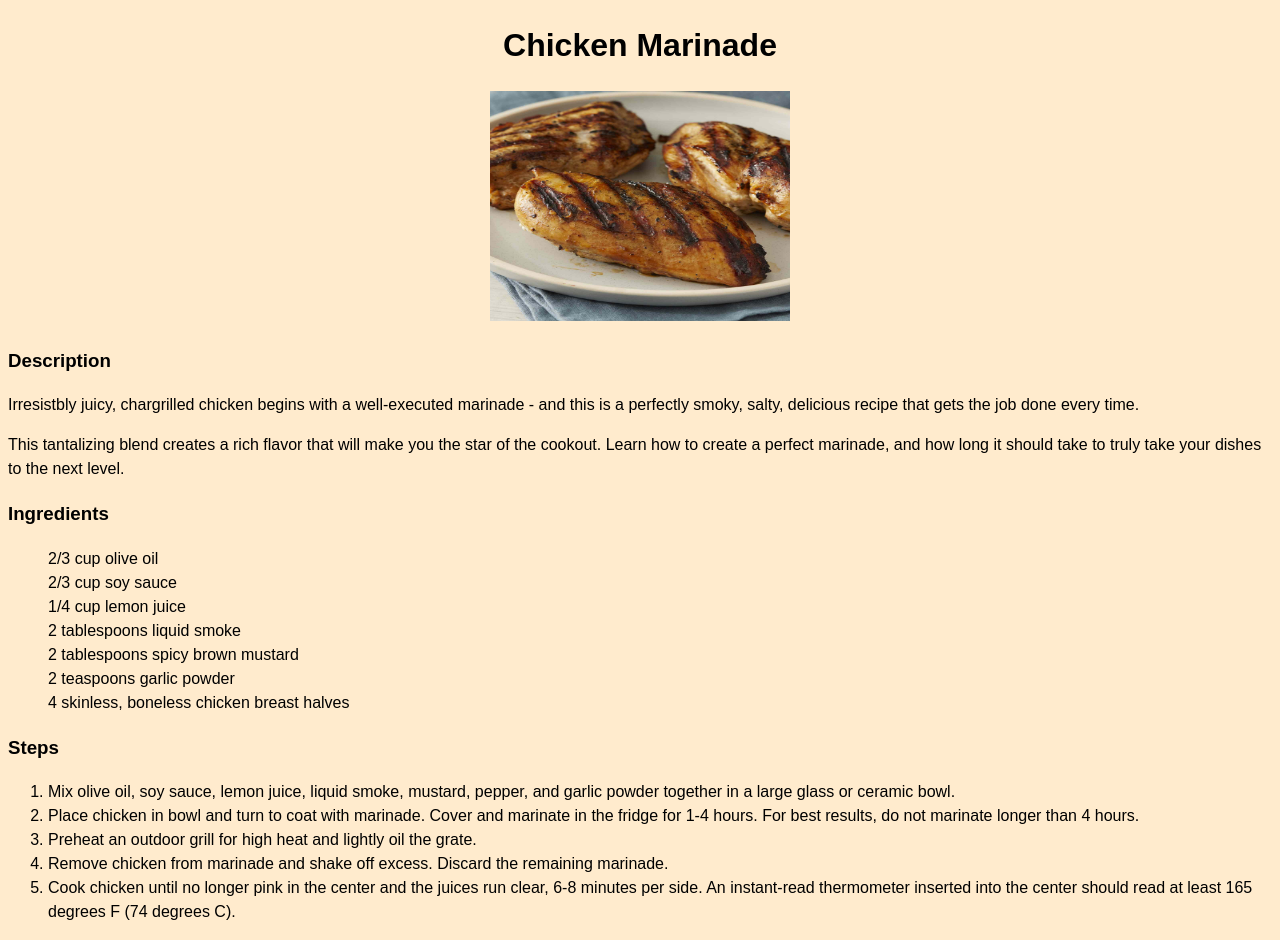
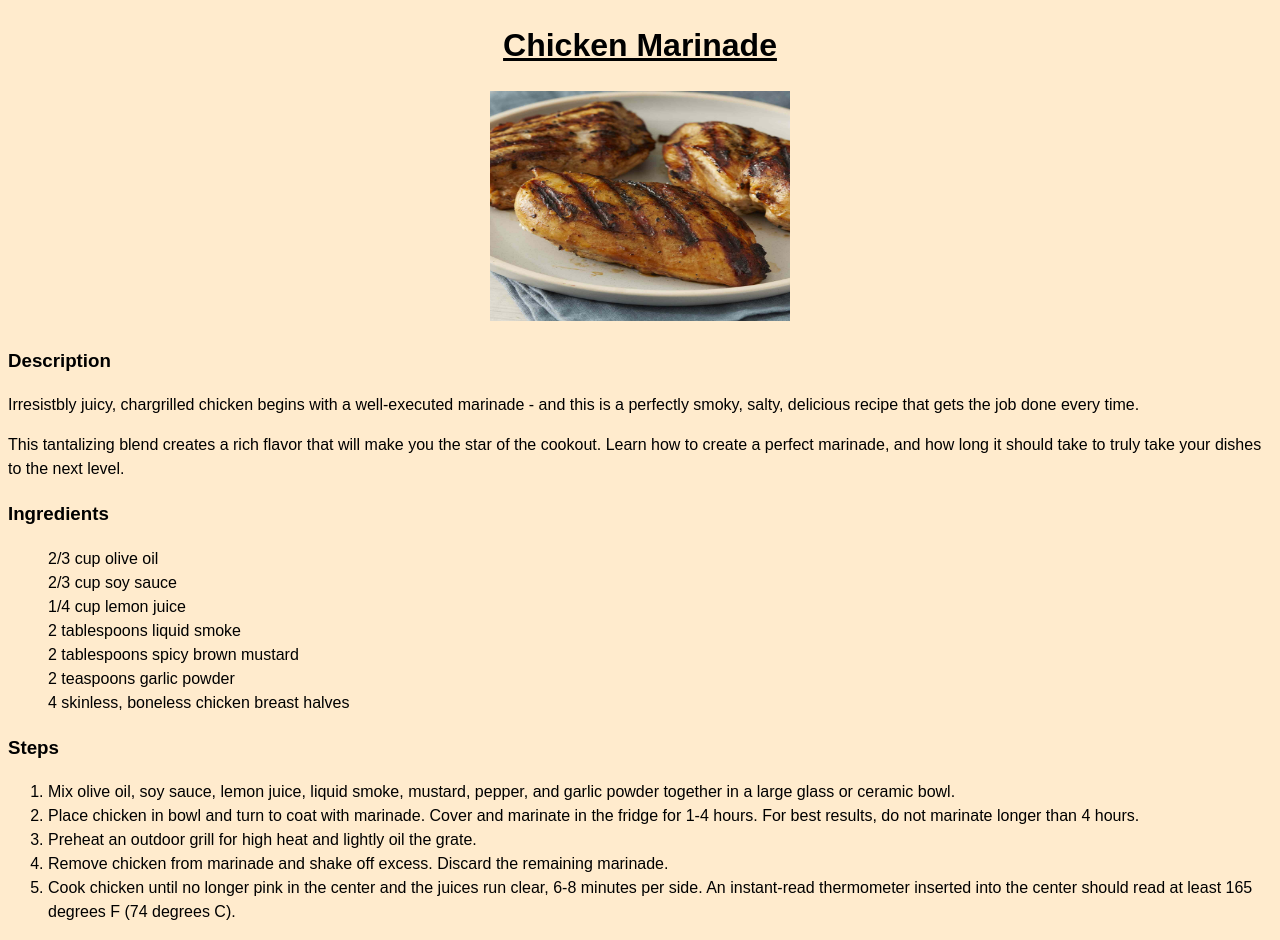
Before and after one commit to presidentathena/odin-recipes, a plain HTML site: page recipes/marinade.html in a window 1280 px wide. Drawn offline with Linux system fonts and the light colour scheme.

Commit message:
Add underline to page headers

```diff
--- a/recipes/marinade.html
+++ b/recipes/marinade.html
@@ -8,7 +8,7 @@
 
     <div>
     <body>
-        <h1>Chicken Marinade</h1>
+        <div class="underline"><h1>Chicken Marinade</h1></div>
         <img src="../pictures/marinated-chicken.jpg">
 
         <div class="recipe-text">
--- a/style.css
+++ b/style.css
@@ -20,3 +20,7 @@ ul {
 .recipe-text {
     text-align: left;
 }
+
+.underline {
+    text-decoration: underline;
+}
```
Also changed, not shown: index.html (+1 -1 lines), recipes/mole.html (+1 -1 lines), recipes/tres-leches.html (+1 -1 lines).
